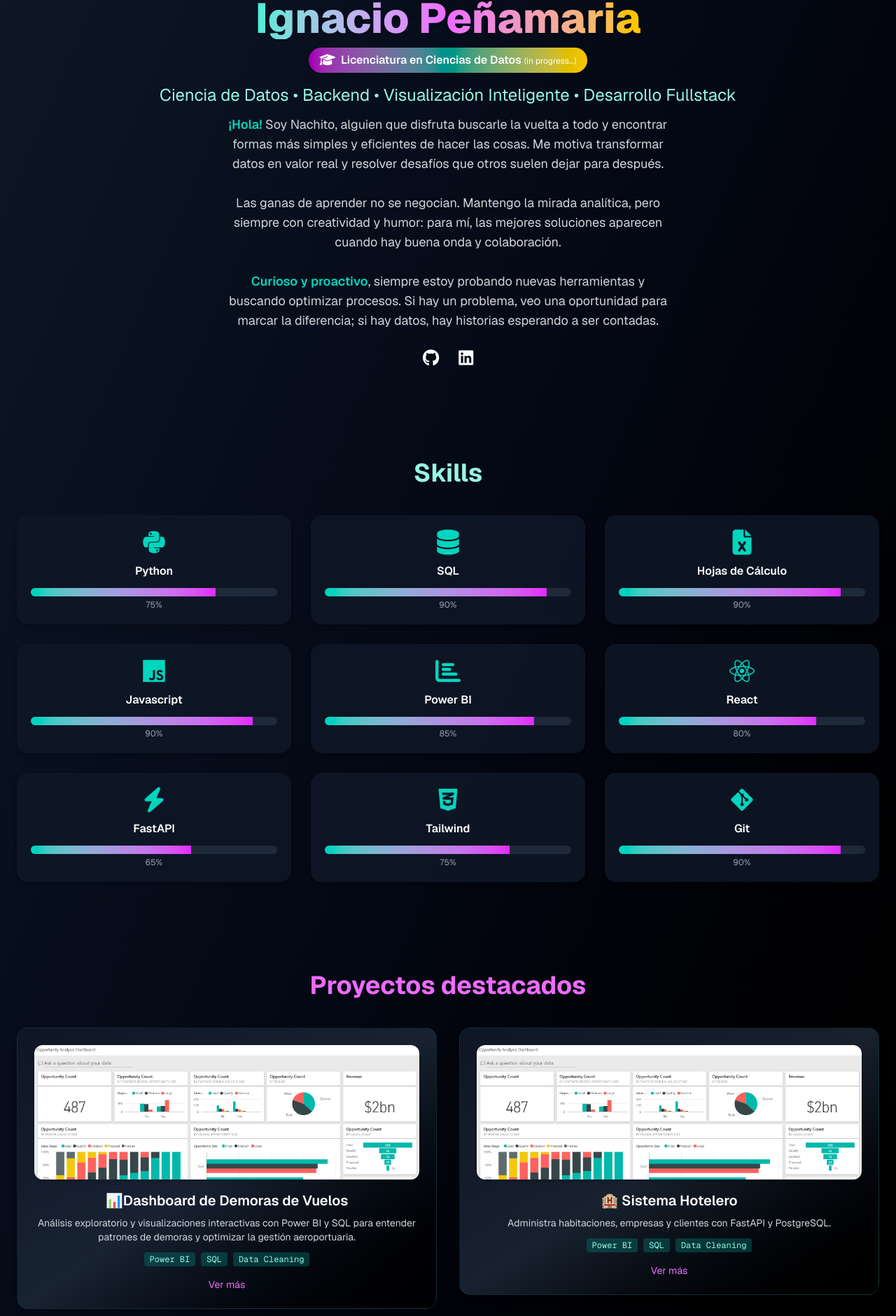
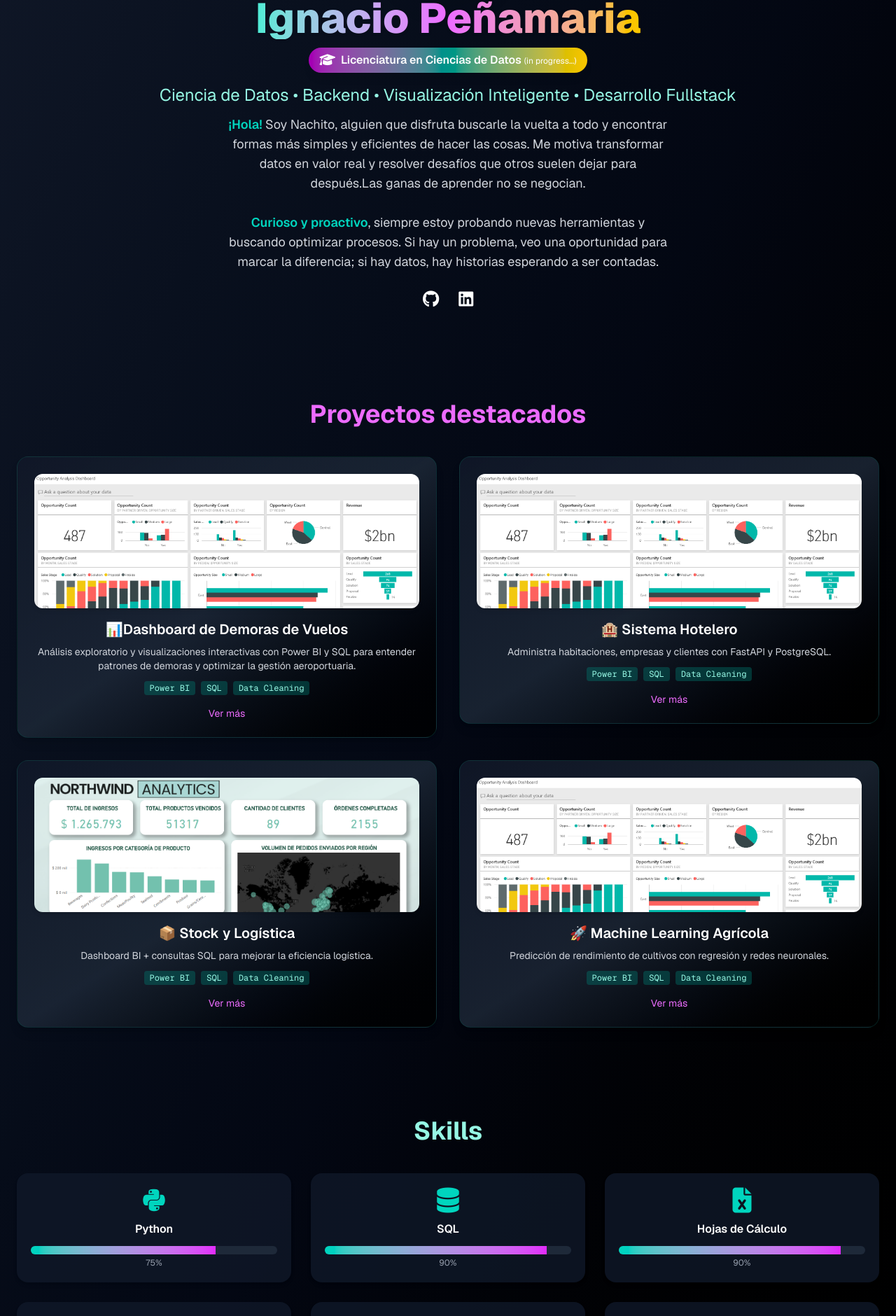
Before and after one commit to nachitoxx6262/mi-portfolio, a Next.js app: page / in a window 1280 px wide. Shown: the part 312-2192 px from the top of the page at 70% size. Built offline with nearby package versions, Linux system fonts and the light colour scheme.

Commit message:
Refactor code structure for improved readability and maintainability

```diff
--- a/src/app/page.js
+++ b/src/app/page.js
@@ -35,9 +35,9 @@ const proyectos = [
   {
     title: "📦 Stock y Logística",
     description: "Dashboard BI + consultas SQL para mejorar la eficiencia logística.",
-    image: "/proyectos/dashboard_vuelos.png",
+    image: "/proyectos/dashboard.png",
     tecnologias: ["Power BI", "SQL", "Data Cleaning"],
-    link: "https://tu-demo-o-repo.com",
+    link: "https://app.powerbi.com/view?r=eyJrIjoiZTA2ZGVjMGItNjE0Ny00MmZlLTg4YjgtODQyOWY0NmExYjU4IiwidCI6ImFhM2EwOTgzLTFmZTEtNDQxOC04NzJmLWNiYmZhOTA1ZjZlMyIsImMiOjR9",
   },
   {
     title: "🚀 Machine Learning Agrícola",
@@ -62,8 +62,8 @@ export default function Home() {
       <Navbar
         scrollTo={scrollTo}
         aboutRef={aboutRef}
+        proyectosRef={proyectosRef}
         skillsRef={skillsRef}
-        proyectosRef={proyectosRef}
         contactoRef={contactoRef}
       />
 
@@ -118,11 +118,10 @@ export default function Home() {
           transition={{ duration: 1, delay: 1.2 }}
         >
           <span className="text-teal-400 font-semibold">¡Hola! </span>
-          Soy Nachito, alguien que disfruta buscarle la vuelta a todo y encontrar formas más simples y eficientes de hacer las cosas. Me motiva transformar datos en valor real y resolver desafíos que otros suelen dejar para después.
-          <br /><br />
-          Las ganas de aprender no se negocian. Mantengo la mirada analítica, pero siempre con creatividad y humor: para mí, las mejores soluciones aparecen cuando hay buena onda y colaboración.
+          Soy Nachito, alguien que disfruta buscarle la vuelta a todo y encontrar formas más simples y eficientes de hacer las cosas. Me motiva transformar datos en valor real y resolver desafíos que otros suelen dejar para después.Las ganas de aprender no se negocian.
           <br /><br />
           <span className="text-teal-400 font-semibold">Curioso y proactivo</span>, siempre estoy probando nuevas herramientas y buscando optimizar procesos. Si hay un problema, veo una oportunidad para marcar la diferencia; si hay datos, hay historias esperando a ser contadas.
+
         </motion.p>
 
         <div className="flex gap-7 mt-6">
@@ -132,6 +131,32 @@ export default function Home() {
             className="hover:text-teal-400 text-2xl transition"><i className="fab fa-linkedin"></i></a>
         </div>
       </motion.section>
+
+
+
+      {/* Proyectos */}
+      <SectionFadeIn refProp={proyectosRef}>
+        <h2 className="text-3xl sm:text-4xl font-bold mb-10 text-fuchsia-400 text-center animate__animated animate__fadeIn">Proyectos destacados</h2>
+        <div className="grid md:grid-cols-2 gap-8">
+          {proyectos.map((proy, idx) => (
+            <motion.div
+              key={idx}
+              initial={{ opacity: 0, scale: 0.8 }}
+              whileInView={{ opacity: 1, scale: 1 }}
+              viewport={{ once: true }}
+              transition={{ duration: 0.6, delay: idx * 0.13 }}
+            >
+              <Card
+                title={proy.title}
+                description={proy.description}
+                image={proy.image}
+                tecnologias={proy.tecnologias}
+                link={proy.link}
+              />
+            </motion.div>
+          ))}
+        </div>
+      </SectionFadeIn>
 
       {/* Skills */}
       <SectionFadeIn refProp={skillsRef}>
@@ -158,30 +183,6 @@ export default function Home() {
                 ></motion.div>
               </div>
               <span className="text-xs text-gray-400">{skill.level}%</span>
-            </motion.div>
-          ))}
-        </div>
-      </SectionFadeIn>
-
-      {/* Proyectos */}
-      <SectionFadeIn refProp={proyectosRef}>
-        <h2 className="text-3xl sm:text-4xl font-bold mb-10 text-fuchsia-400 text-center animate__animated animate__fadeIn">Proyectos destacados</h2>
-        <div className="grid md:grid-cols-2 gap-8">
-          {proyectos.map((proy, idx) => (
-            <motion.div
-              key={idx}
-              initial={{ opacity: 0, scale: 0.8 }}
-              whileInView={{ opacity: 1, scale: 1 }}
-              viewport={{ once: true }}
-              transition={{ duration: 0.6, delay: idx * 0.13 }}
-            >
-              <Card
-                title={proy.title}
-                description={proy.description}
-                image={proy.image}
-                tecnologias={proy.tecnologias}
-                link={proy.link}
-              />
             </motion.div>
           ))}
         </div>
--- a/src/components/Navbar.js
+++ b/src/components/Navbar.js
@@ -6,8 +6,8 @@ function Navbar({ scrollTo, aboutRef, skillsRef, proyectosRef, contactoRef }) {
 
     const links = [
         { label: "Sobre mí", ref: aboutRef },
+        { label: "Proyectos", ref: proyectosRef },
         { label: "Skills", ref: skillsRef },
-        { label: "Proyectos", ref: proyectosRef },
         { label: "Contacto", ref: contactoRef },
     ];
 
```
Also changed, not shown: public/proyectos/dashboard.png (added).
